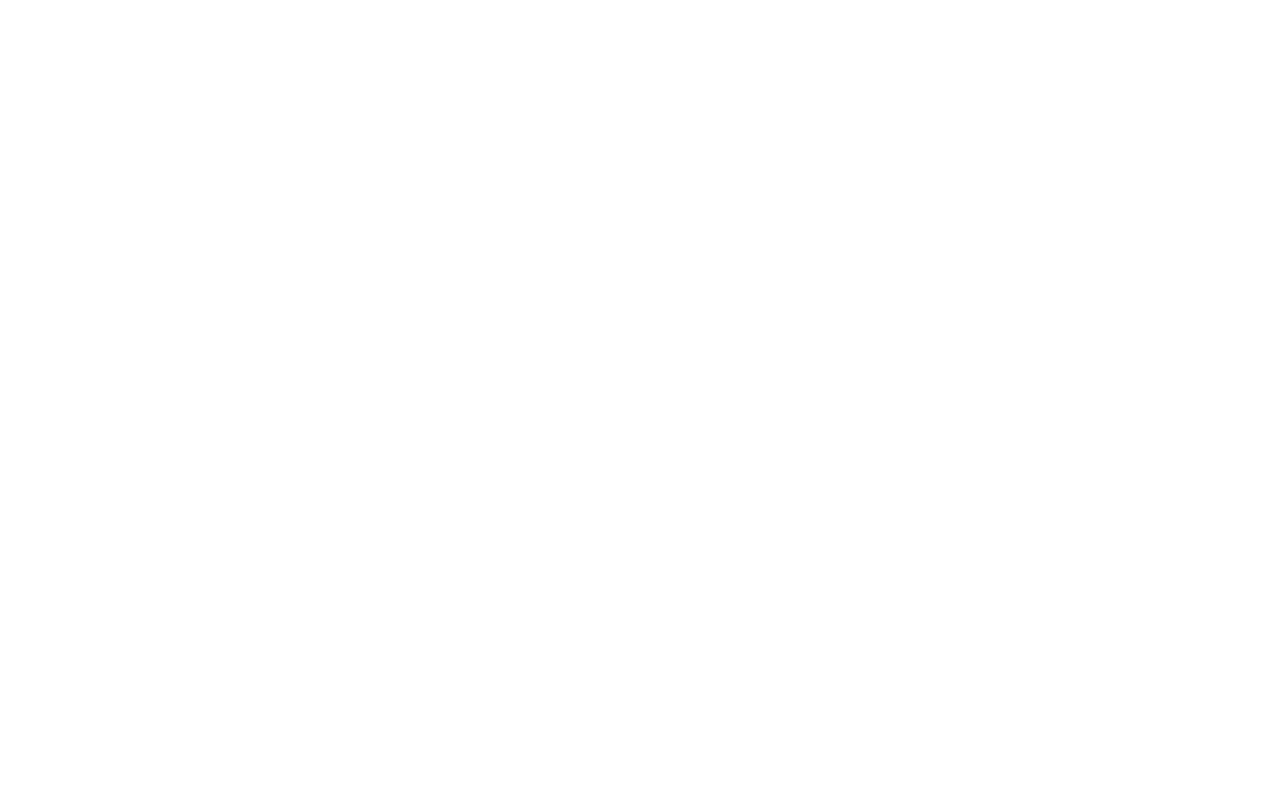
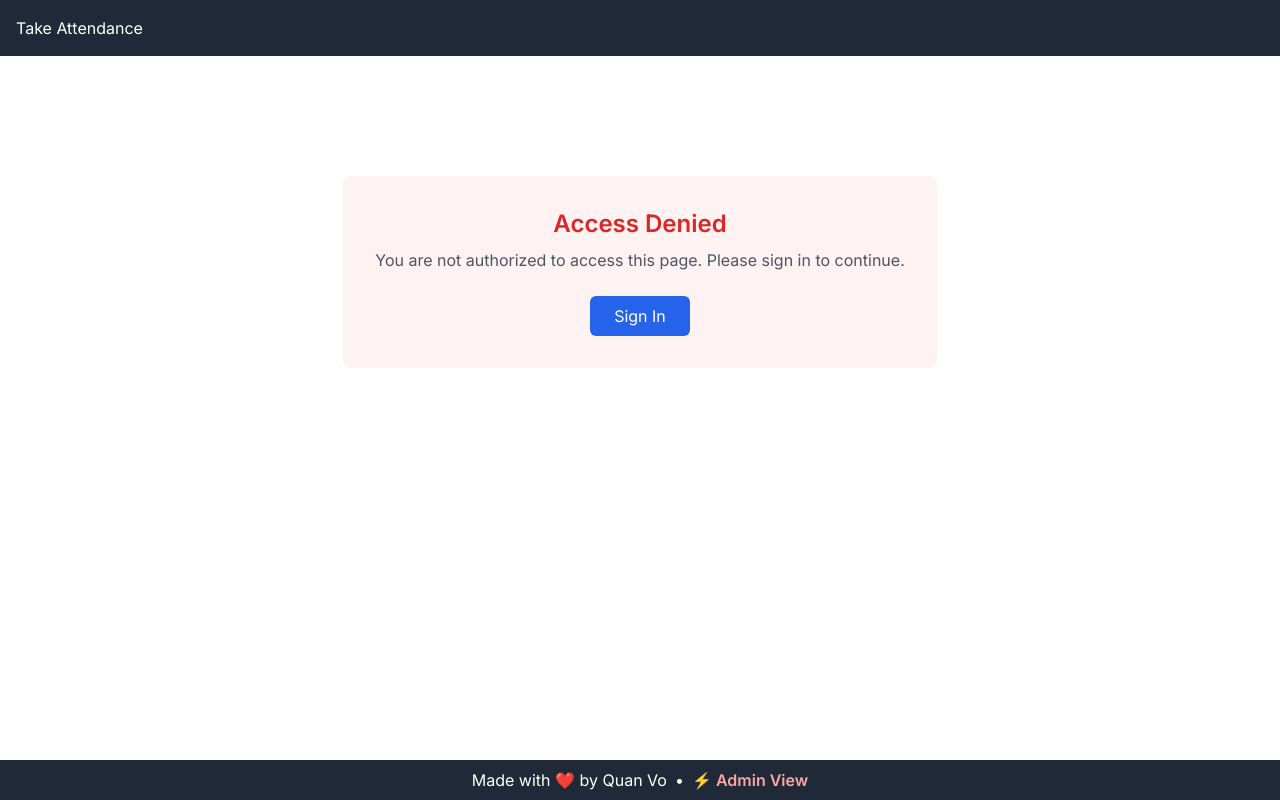
Before and after one commit to votrungquan1999/bas-attendance, a Next.js app: page /admin in a window 1280 px wide. Before the commit this address had no page. Built offline with nearby package versions, Linux system fonts and the light colour scheme; no server answers.

Commit message:
feat: add auth required component to admin layout

```diff
--- a/src/app/admin/layout.tsx
+++ b/src/app/admin/layout.tsx
@@ -1,4 +1,5 @@
 import { Suspense } from "react";
+import AuthRequired from "src/components/next_auth/AuthRequired";
 
 export default function AdminLayout({
 	children,
@@ -11,7 +12,9 @@
 		<div className="flex-1 flex flex-col">
 			{header}
 			<Suspense fallback={<div>Loading...</div>}>
-				<main className="flex-grow container mx-auto p-4">{children}</main>
+				<main className="flex-grow container mx-auto p-4">
+					<AuthRequired>{children}</AuthRequired>
+				</main>
 			</Suspense>
 		</div>
 	);
--- /dev/null
+++ b/src/components/next_auth/AuthRequired.tsx
@@ -0,0 +1,31 @@
+import getSession from "src/server/next-auth/getSession";
+import SignInButton from "./SignInButton";
+
+export default async function AuthRequired({
+	children,
+}: {
+	children: React.ReactNode;
+}) {
+	const session = await getSession();
+
+	if (!session) {
+		return (
+			<div className="flex min-h-[50vh] flex-col items-center justify-center gap-6 text-center">
+				<div className="rounded-lg bg-red-50 p-8 dark:bg-red-950">
+					<h2 className="mb-2 text-2xl font-semibold text-red-600 dark:text-red-400">
+						Access Denied
+					</h2>
+					<p className="mb-6 text-gray-600 dark:text-gray-300">
+						You are not authorized to access this page. Please sign in to
+						continue.
+					</p>
+					<SignInButton className="rounded-md bg-blue-600 px-6 py-2 text-white transition-colors hover:bg-blue-700">
+						Sign In
+					</SignInButton>
+				</div>
+			</div>
+		);
+	}
+
+	return <>{children}</>;
+}
--- /dev/null
+++ b/src/components/next_auth/SignInButton.tsx
@@ -0,0 +1,24 @@
+"use client";
+
+import { signIn } from "next-auth/react";
+import { usePathname } from "next/navigation";
+
+export default function SignInButton({
+	children,
+	className,
+}: {
+	children: React.ReactNode;
+	className?: string;
+}) {
+	const pathName = usePathname();
+
+	return (
+		<button
+			type="button"
+			onClick={() => signIn(undefined, { callbackUrl: pathName })}
+			className={className}
+		>
+			{children}
+		</button>
+	);
+}
```
